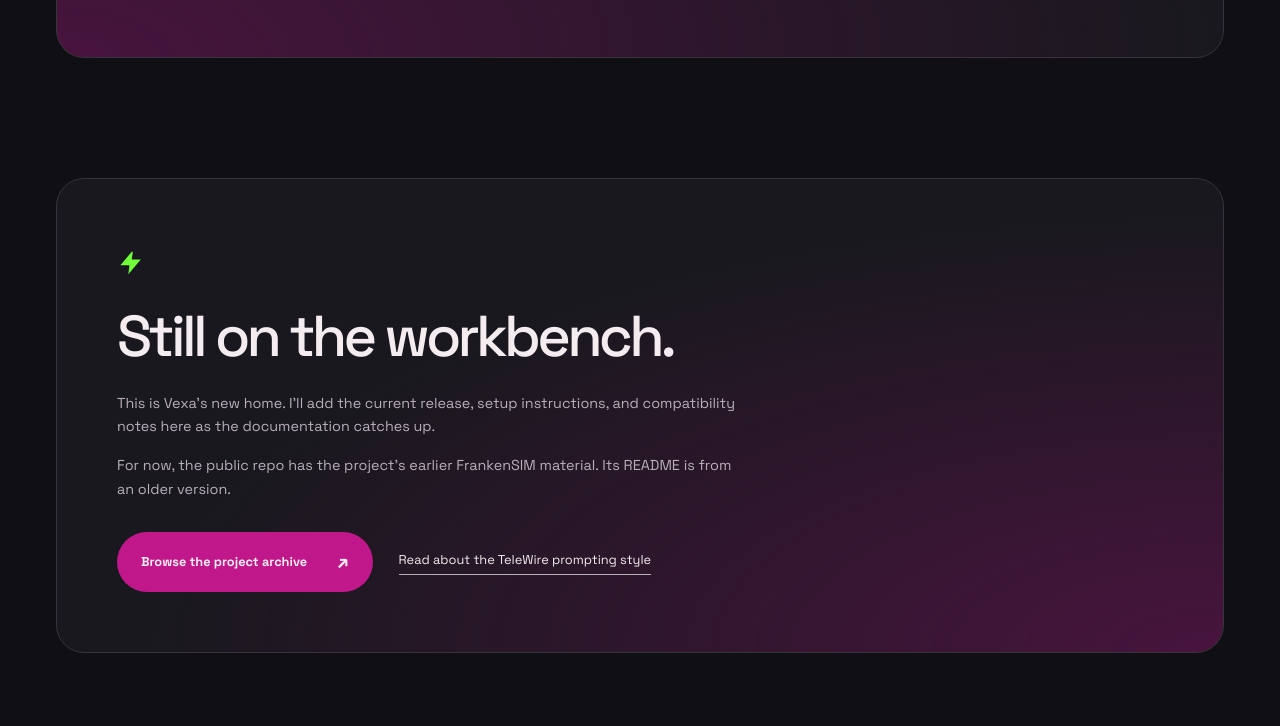
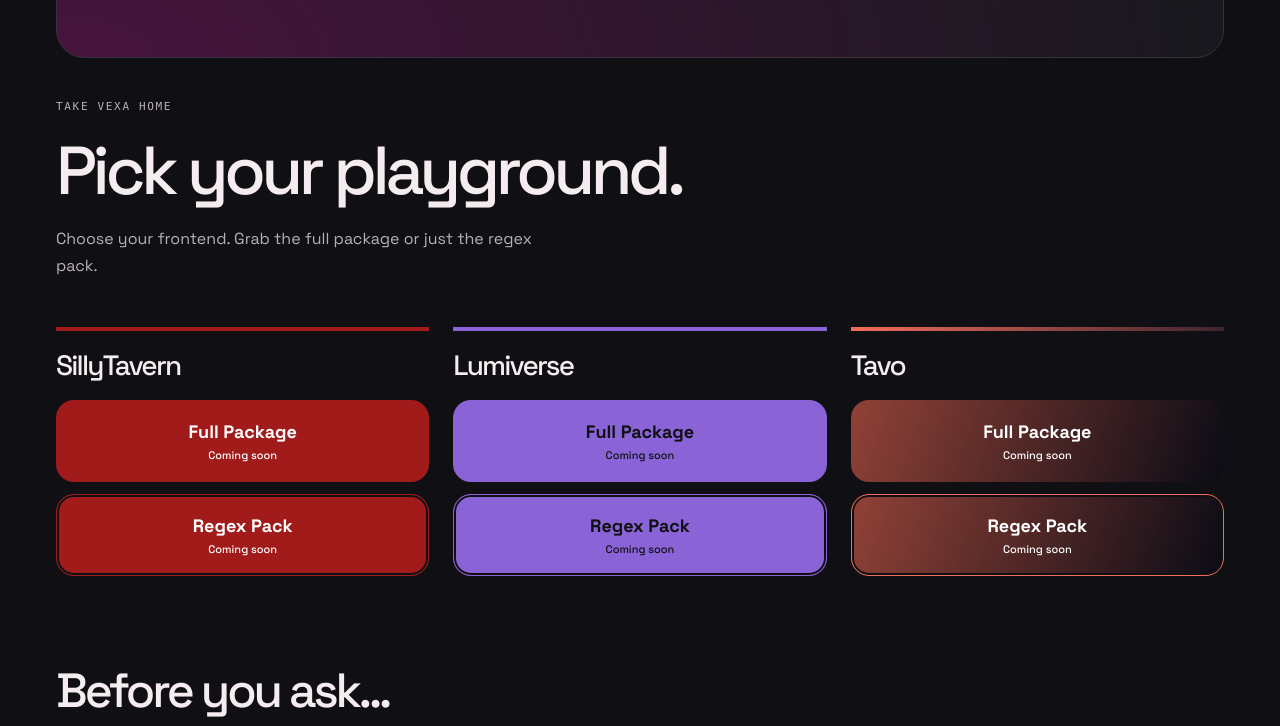
Before and after one commit to Ryah/ryah.github.io, a plain HTML site: page vexa/index.html in a window 1280 px wide. Shown: the part 4654-5380 px from the top of the page. Drawn offline with Linux system fonts and the light colour scheme.

Commit message:
Add frontend downloads to Vexa page in place of workbench notice
Assisted-by: Cindy (https://cindy.app)

```diff
--- a/vexa/index.html
+++ b/vexa/index.html
@@ -20,7 +20,7 @@
     />
     <link rel="canonical" href="https://ryah.github.io/vexa/" />
     <link rel="icon" href="../assets/favicon.svg" type="image/svg+xml" />
-    <link rel="stylesheet" href="../assets/site.css?v=reanimated3" />
+    <link rel="stylesheet" href="../assets/site.css?v=downloads1" />
     <script src="../assets/theme.js?v=reanimated2"></script>
     <link
       rel="preload"
@@ -325,45 +325,50 @@
           </div>
         </div>
       </section>
-      <section
-        class="release-section wrap"
-        id="get-vexa"
-        aria-labelledby="get-heading"
-      >
-        <div class="release-note">
-          <span class="note-pin" aria-hidden="true"
-            ><svg
-              class="icon-bolt"
-              viewBox="0 0 24 24"
-              aria-hidden="true"
-              focusable="false"
-            >
-              <path d="M13 2 3 14h8l-1 8 11-13h-8l1-7Z" /></svg
-          ></span>
-          <h2 id="get-heading">Still on the workbench.</h2>
-          <p>
-            This is Vexa’s new home. I’ll add the current release, setup
-            instructions, and compatibility notes here as the documentation
-            catches up.
-          </p>
-          <p>
-            For now, the public repo has the project’s earlier FrankenSIM
-            material. Its README is from an older version.
-          </p>
-          <div class="actions">
-            <a
-              class="button button-magenta"
-              href="https://github.com/Ryah/ST-Freaky-D20-Preset"
-              >Browse the project archive <span aria-hidden="true">↗</span></a
-            ><a
-              class="text-link"
-              href="../research/telewire/TeleWire-TRP-AO-Whitepaper.html"
-              >Read about the TeleWire prompting style</a
-            >
-          </div>
-          <!-- Add a verified current release and host requirements here. -->
+      <!-- VEXA DOWNLOAD LINKS: edit the six href="" values below.
+           Paste a direct file URL between the quotes. Leave empty for Coming soon.
+           Example: href="https://example.com/Vexa-Full-Package.zip"
+           No other edits or build step needed. -->
+      <section class="downloads-section wrap" id="get-vexa" aria-labelledby="get-heading">
+        <div class="section-heading">
+          <p class="eyebrow">Take Vexa home</p>
+          <h2 id="get-heading">Pick your playground.</h2>
+          <p class="downloads-intro">Choose your frontend. Grab the full package or just the regex pack.</p>
+        </div>
+        <div class="download-grid">
+          <article class="download-platform download-platform--st" aria-labelledby="download-st">
+            <h3 id="download-st">SillyTavern</h3>
+            <!-- SILLYTAVERN: Full Package, then Regex Pack -->
+            <a class="download-button" data-download href="" aria-label="SillyTavern Full Package"><span>Full Package</span><small>Coming soon</small></a>
+            <a class="download-button download-button--regex" data-download href="" aria-label="SillyTavern Regex Pack"><span>Regex Pack</span><small>Coming soon</small></a>
+          </article>
+          <article class="download-platform download-platform--lumi" aria-labelledby="download-lumi">
+            <h3 id="download-lumi">Lumiverse</h3>
+            <!-- LUMIVERSE: Full Package, then Regex Pack -->
+            <a class="download-button" data-download href="" aria-label="Lumiverse Full Package"><span>Full Package</span><small>Coming soon</small></a>
+            <a class="download-button download-button--regex" data-download href="" aria-label="Lumiverse Regex Pack"><span>Regex Pack</span><small>Coming soon</small></a>
+          </article>
+          <article class="download-platform download-platform--tavo" aria-labelledby="download-tavo">
+            <h3 id="download-tavo">Tavo</h3>
+            <!-- TAVO: Full Package, then Regex Pack -->
+            <a class="download-button" data-download href="" aria-label="Tavo Full Package"><span>Full Package</span><small>Coming soon</small></a>
+            <a class="download-button download-button--regex" data-download href="" aria-label="Tavo Regex Pack"><span>Regex Pack</span><small>Coming soon</small></a>
+          </article>
         </div>
       </section>
+      <script>
+        // A filled href makes its button live; empty links never reload the page.
+        document.querySelectorAll("[data-download]").forEach((link) => {
+          const available = Boolean(link.getAttribute("href").trim());
+          if (available) {
+            link.querySelector("small").textContent = "Download ↓";
+          } else {
+            link.removeAttribute("href");
+            link.setAttribute("role", "link");
+            link.setAttribute("aria-disabled", "true");
+          }
+        });
+      </script>
       <section
         data-reveal
         class="faq-section wrap"
```
Also changed, not shown: 1 other file.
